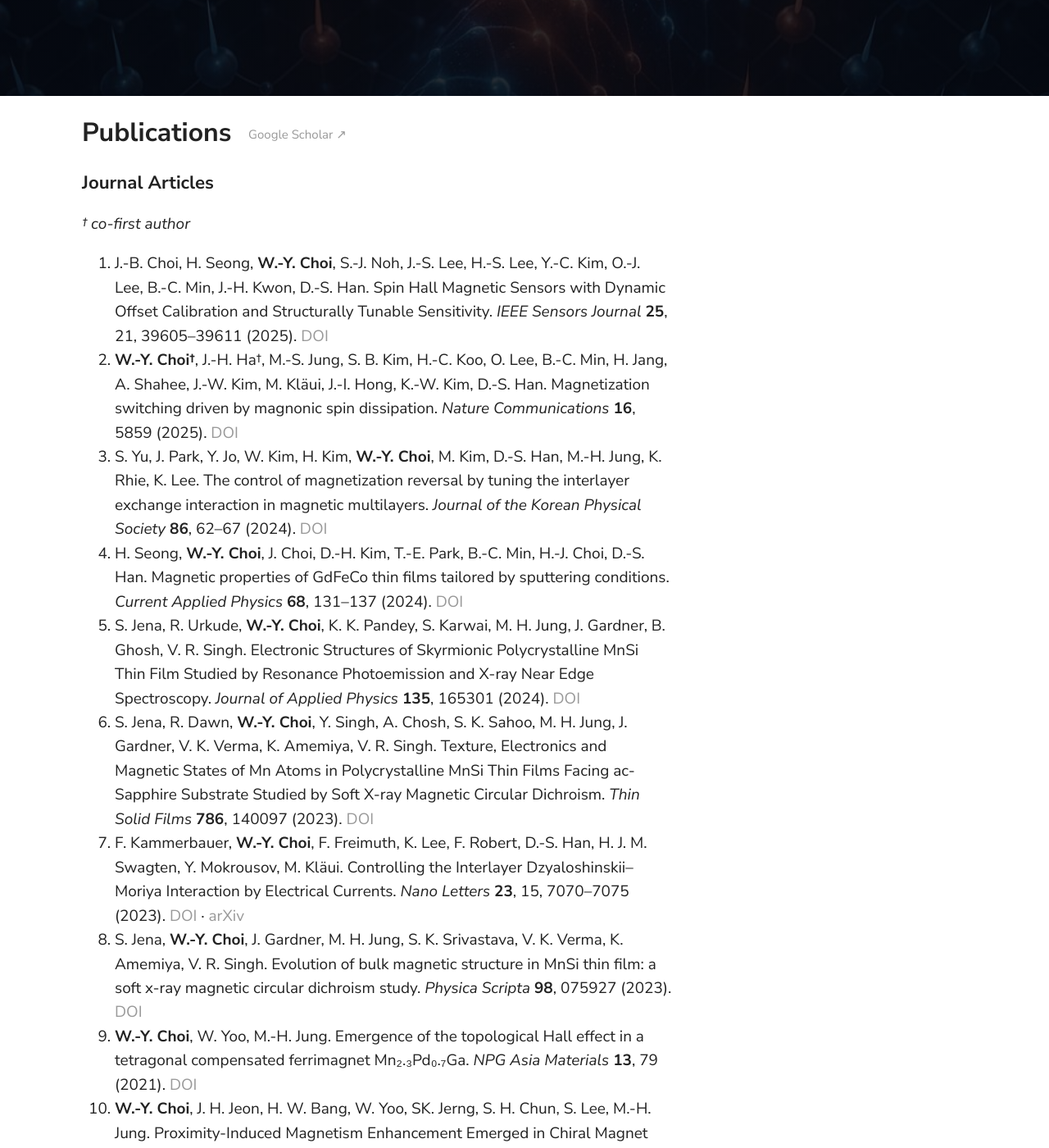
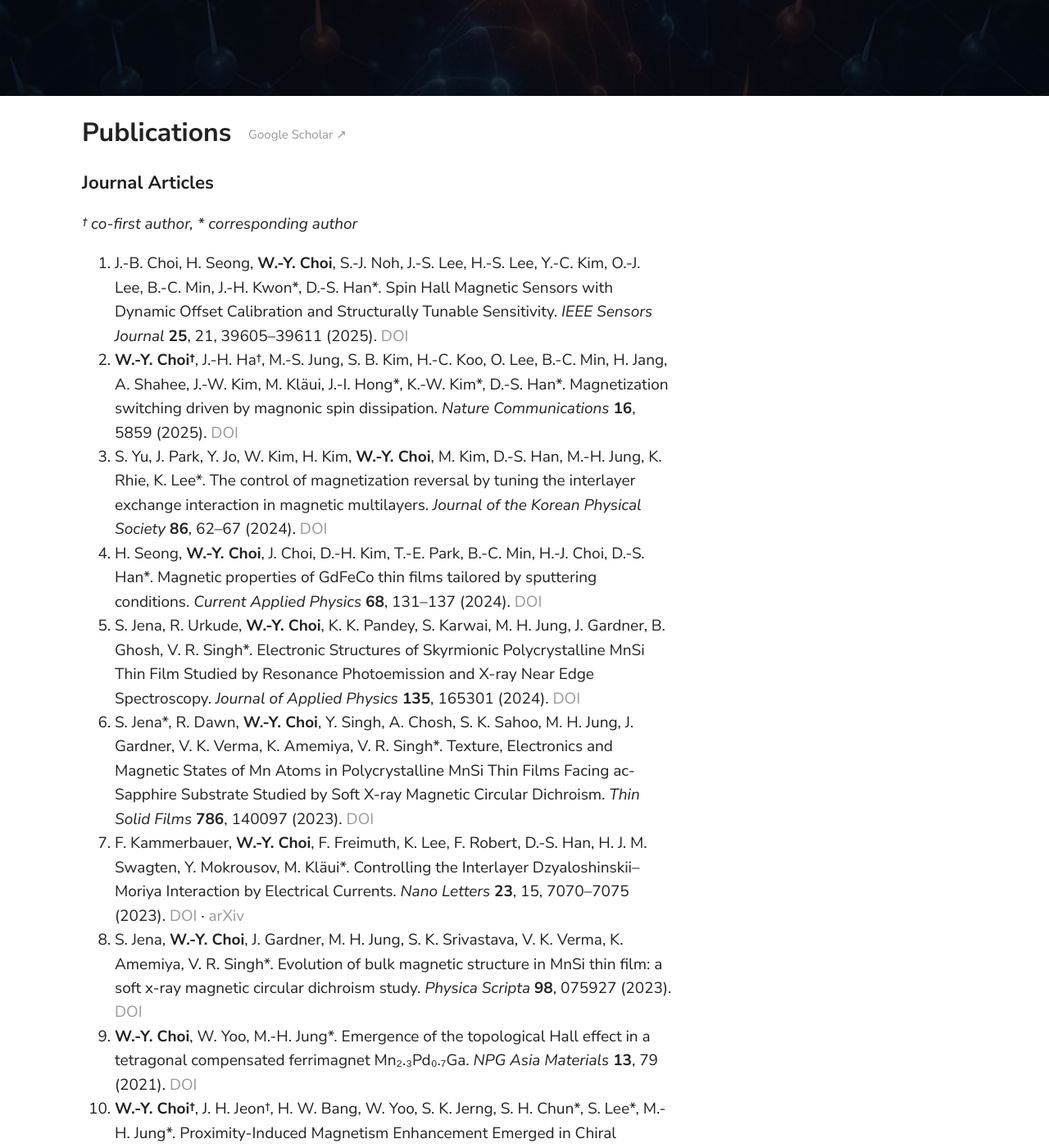
Before and after one commit to shr0eq/shr0eq.github.io, a Jekyll site: the page built from publications.md, in a window 1280 px wide and 1400 px high, scrolled down 296 px. Shown: the whole window at 82% size. Built offline with Jekyll 4.4.1, drawn with Linux system fonts in a browser that asks for light colours; some of the changed text lies outside the part shown.

Commit message:
Update CV and publication author notes

```diff
--- a/publications.md
+++ b/publications.md
@@ -9,19 +9,19 @@ description: Journal articles and conference presentations by Won-Young Choi on
 
 ### Journal Articles {#journal-articles}
 
-*† co-first author*
+*† co-first author, \* corresponding author*
 
-1. J.-B. Choi, H. Seong, **W.-Y. Choi**, S.-J. Noh, J.-S. Lee, H.-S. Lee, Y.-C. Kim, O.-J. Lee, B.-C. Min, J.-H. Kwon, D.-S. Han. Spin Hall Magnetic Sensors with Dynamic Offset Calibration and Structurally Tunable Sensitivity. *IEEE Sensors Journal* **25**, 21, 39605–39611 (2025). [DOI](https://doi.org/10.1109/jsen.2025.3609856)
-2. **W.-Y. Choi†**, J.-H. Ha†, M.-S. Jung, S. B. Kim, H.-C. Koo, O. Lee, B.-C. Min, H. Jang, A. Shahee, J.-W. Kim, M. Kläui, J.-I. Hong, K.-W. Kim, D.-S. Han. Magnetization switching driven by magnonic spin dissipation. *Nature Communications* **16**, 5859 (2025). [DOI](https://doi.org/10.1038/s41467-025-61073-w)
-3. S. Yu, J. Park, Y. Jo, W. Kim, H. Kim, **W.-Y. Choi**, M. Kim, D.-S. Han, M.-H. Jung, K. Rhie, K. Lee. The control of magnetization reversal by tuning the interlayer exchange interaction in magnetic multilayers. *Journal of the Korean Physical Society* **86**, 62–67 (2024). [DOI](https://doi.org/10.1007/s40042-024-01238-w)
-4. H. Seong, **W.-Y. Choi**, J. Choi, D.-H. Kim, T.-E. Park, B.-C. Min, H.-J. Choi, D.-S. Han. Magnetic properties of GdFeCo thin films tailored by sputtering conditions. *Current Applied Physics* **68**, 131–137 (2024). [DOI](https://doi.org/10.1016/j.cap.2024.09.006)
-5. S. Jena, R. Urkude, **W.-Y. Choi**, K. K. Pandey, S. Karwai, M. H. Jung, J. Gardner, B. Ghosh, V. R. Singh. Electronic Structures of Skyrmionic Polycrystalline MnSi Thin Film Studied by Resonance Photoemission and X-ray Near Edge Spectroscopy. *Journal of Applied Physics* **135**, 165301 (2024). [DOI](https://doi.org/10.1063/5.0202229)
-6. S. Jena, R. Dawn, **W.-Y. Choi**, Y. Singh, A. Chosh, S. K. Sahoo, M. H. Jung, J. Gardner, V. K. Verma, K. Amemiya, V. R. Singh. Texture, Electronics and Magnetic States of Mn Atoms in Polycrystalline MnSi Thin Films Facing ac-Sapphire Substrate Studied by Soft X-ray Magnetic Circular Dichroism. *Thin Solid Films* **786**, 140097 (2023). [DOI](https://doi.org/10.1016/j.tsf.2023.140097)
-7. F. Kammerbauer, **W.-Y. Choi**, F. Freimuth, K. Lee, F. Robert, D.-S. Han, H. J. M. Swagten, Y. Mokrousov, M. Kläui. Controlling the Interlayer Dzyaloshinskii–Moriya Interaction by Electrical Currents. *Nano Letters* **23**, 15, 7070–7075 (2023). [DOI](https://doi.org/10.1021/acs.nanolett.3c01709) · [arXiv](https://arxiv.org/abs/2209.01450)
-8. S. Jena, **W.-Y. Choi**, J. Gardner, M. H. Jung, S. K. Srivastava, V. K. Verma, K. Amemiya, V. R. Singh. Evolution of bulk magnetic structure in MnSi thin film: a soft x-ray magnetic circular dichroism study. *Physica Scripta* **98**, 075927 (2023). [DOI](https://doi.org/10.1088/1402-4896/acdc5e)
-9. **W.-Y. Choi**, W. Yoo, M.-H. Jung. Emergence of the topological Hall effect in a tetragonal compensated ferrimagnet Mn₂.₃Pd₀.₇Ga. *NPG Asia Materials* **13**, 79 (2021). [DOI](https://doi.org/10.1038/s41427-022-00361-z)
-10. **W.-Y. Choi**, J. H. Jeon, H. W. Bang, W. Yoo, SK. Jerng, S. H. Chun, S. Lee, M.-H. Jung. Proximity-Induced Magnetism Enhancement Emerged in Chiral Magnet MnSi / Topological Insulator Bi₂Se₃ Bilayer. *Advanced Quantum Technologies* **4**, 2000124 (2021). [DOI](https://doi.org/10.1002/qute.202000124)
-11. **W.-Y. Choi**, H. W. Bang, S. H. Chun, S. Lee, M.-H. Jung. Skyrmion Phase in MnSi Thin Films Grown on Sapphire by a Conventional Sputtering. *Nanoscale Research Letters* **16**, 7 (2021). [DOI](https://doi.org/10.1186/s11671-020-03462-2)
+1. J.-B. Choi, H. Seong, **W.-Y. Choi**, S.-J. Noh, J.-S. Lee, H.-S. Lee, Y.-C. Kim, O.-J. Lee, B.-C. Min, J.-H. Kwon\*, D.-S. Han\*. Spin Hall Magnetic Sensors with Dynamic Offset Calibration and Structurally Tunable Sensitivity. *IEEE Sensors Journal* **25**, 21, 39605–39611 (2025). [DOI](https://doi.org/10.1109/jsen.2025.3609856)
+2. **W.-Y. Choi†**, J.-H. Ha†, M.-S. Jung, S. B. Kim, H.-C. Koo, O. Lee, B.-C. Min, H. Jang, A. Shahee, J.-W. Kim, M. Kläui, J.-I. Hong\*, K.-W. Kim\*, D.-S. Han\*. Magnetization switching driven by magnonic spin dissipation. *Nature Communications* **16**, 5859 (2025). [DOI](https://doi.org/10.1038/s41467-025-61073-w)
+3. S. Yu, J. Park, Y. Jo, W. Kim, H. Kim, **W.-Y. Choi**, M. Kim, D.-S. Han, M.-H. Jung, K. Rhie, K. Lee\*. The control of magnetization reversal by tuning the interlayer exchange interaction in magnetic multilayers. *Journal of the Korean Physical Society* **86**, 62–67 (2024). [DOI](https://doi.org/10.1007/s40042-024-01238-w)
+4. H. Seong, **W.-Y. Choi**, J. Choi, D.-H. Kim, T.-E. Park, B.-C. Min, H.-J. Choi, D.-S. Han\*. Magnetic properties of GdFeCo thin films tailored by sputtering conditions. *Current Applied Physics* **68**, 131–137 (2024). [DOI](https://doi.org/10.1016/j.cap.2024.09.006)
+5. S. Jena, R. Urkude, **W.-Y. Choi**, K. K. Pandey, S. Karwai, M. H. Jung, J. Gardner, B. Ghosh, V. R. Singh\*. Electronic Structures of Skyrmionic Polycrystalline MnSi Thin Film Studied by Resonance Photoemission and X-ray Near Edge Spectroscopy. *Journal of Applied Physics* **135**, 165301 (2024). [DOI](https://doi.org/10.1063/5.0202229)
+6. S. Jena\*, R. Dawn, **W.-Y. Choi**, Y. Singh, A. Chosh, S. K. Sahoo, M. H. Jung, J. Gardner, V. K. Verma, K. Amemiya, V. R. Singh\*. Texture, Electronics and Magnetic States of Mn Atoms in Polycrystalline MnSi Thin Films Facing ac-Sapphire Substrate Studied by Soft X-ray Magnetic Circular Dichroism. *Thin Solid Films* **786**, 140097 (2023). [DOI](https://doi.org/10.1016/j.tsf.2023.140097)
+7. F. Kammerbauer, **W.-Y. Choi**, F. Freimuth, K. Lee, F. Robert, D.-S. Han, H. J. M. Swagten, Y. Mokrousov, M. Kläui\*. Controlling the Interlayer Dzyaloshinskii–Moriya Interaction by Electrical Currents. *Nano Letters* **23**, 15, 7070–7075 (2023). [DOI](https://doi.org/10.1021/acs.nanolett.3c01709) · [arXiv](https://arxiv.org/abs/2209.01450)
+8. S. Jena, **W.-Y. Choi**, J. Gardner, M. H. Jung, S. K. Srivastava, V. K. Verma, K. Amemiya, V. R. Singh\*. Evolution of bulk magnetic structure in MnSi thin film: a soft x-ray magnetic circular dichroism study. *Physica Scripta* **98**, 075927 (2023). [DOI](https://doi.org/10.1088/1402-4896/acdc5e)
+9. **W.-Y. Choi**, W. Yoo, M.-H. Jung\*. Emergence of the topological Hall effect in a tetragonal compensated ferrimagnet Mn₂.₃Pd₀.₇Ga. *NPG Asia Materials* **13**, 79 (2021). [DOI](https://doi.org/10.1038/s41427-022-00361-z)
+10. **W.-Y. Choi†**, J. H. Jeon†, H. W. Bang, W. Yoo, S. K. Jerng, S. H. Chun\*, S. Lee\*, M.-H. Jung\*. Proximity-Induced Magnetism Enhancement Emerged in Chiral Magnet MnSi / Topological Insulator Bi₂Se₃ Bilayer. *Advanced Quantum Technologies* **4**, 2000124 (2021). [DOI](https://doi.org/10.1002/qute.202000124)
+11. **W.-Y. Choi**, H. W. Bang, S. H. Chun, S. Lee, M.-H. Jung\*. Skyrmion Phase in MnSi Thin Films Grown on Sapphire by a Conventional Sputtering. *Nanoscale Research Letters* **16**, 7 (2021). [DOI](https://doi.org/10.1186/s11671-020-03462-2)
 
 ### Presentations {#presentations}
 
```
Also changed, not shown: cv.md (+7 -7 lines), 2 other files.
